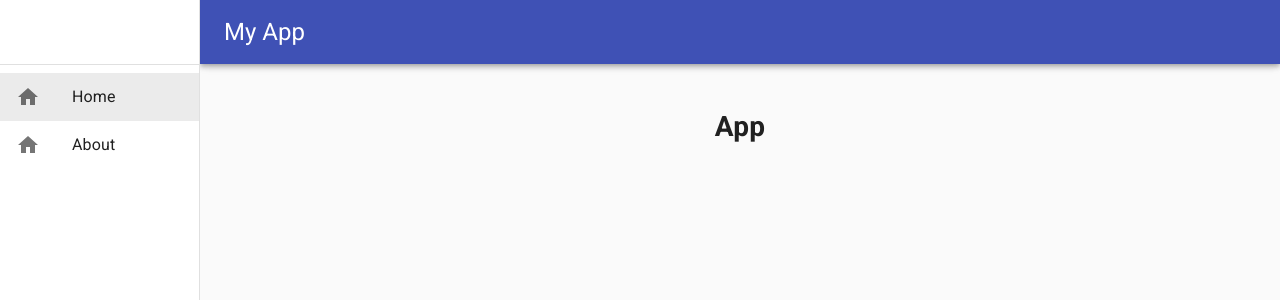
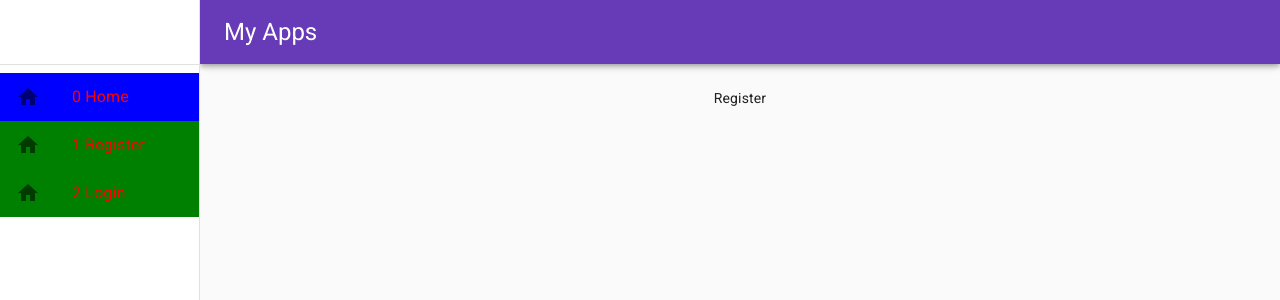
Before and after one commit to roopsBee/mern-boiler, a React (Create React App) app in the folder client/: page /auth/register in a window 1280 px wide. Shown: the top 300 px of the page. Built offline with nearby package versions, Linux system fonts and the light colour scheme.

Commit message:
start forms

```diff
--- a/client/src/App.js
+++ b/client/src/App.js
@@ -1,16 +1,25 @@
 import React from "react";
 import { BrowserRouter as Router, Route } from "react-router-dom";
+import { ThemeProvider } from "@material-ui/core/styles";
 
 import Layout from "./components/layout/Layout";
+import Home from "./components/Home";
+import Login from "./components/auth/Login";
+import Register from "./components/auth/Register";
+import theme from "./components/themes/theme";
 import "./App.css";
 
 const App = () => {
   return (
     <div className="App">
       <Router>
-        <Layout appName="My App">
-          <h1>App</h1>
-        </Layout>
+        <ThemeProvider theme={theme}>
+          <Layout appName="My App">
+            <Route exact path="/" component={Home} />
+            <Route exact path="/auth/login" component={Login} />
+            <Route exact path="/auth/register" component={Register} />
+          </Layout>
+        </ThemeProvider>
       </Router>
     </div>
   );
--- /dev/null
+++ b/client/src/components/Home.js
@@ -0,0 +1,7 @@
+import React from "react";
+
+const Home = () => {
+  return <div>Home</div>;
+};
+
+export default Home;
--- /dev/null
+++ b/client/src/components/auth/Login.js
@@ -0,0 +1,7 @@
+import React from "react";
+
+const Login = () => {
+  return <div>Login</div>;
+};
+
+export default Login;
--- /dev/null
+++ b/client/src/components/auth/Register.js
@@ -0,0 +1,7 @@
+import React from "react";
+
+const Register = () => {
+  return <div>Register</div>;
+};
+
+export default Register;
--- a/client/src/components/layout/Layout.js
+++ b/client/src/components/layout/Layout.js
@@ -12,11 +12,10 @@ import ListItemText from "@material-ui/core/ListItemText";
 import MenuIcon from "@material-ui/icons/Menu";
 import Toolbar from "@material-ui/core/Toolbar";
 import Typography from "@material-ui/core/Typography";
-import HomeIcon from "@material-ui/icons/Home";
-import SentimentVerySatisfiedIcon from "@material-ui/icons/SentimentVerySatisfied";
 import { NavLink } from "react-router-dom";
 import { makeStyles, useTheme } from "@material-ui/core/styles";
 import useMediaQuery from "@material-ui/core/useMediaQuery";
+import { drawerLinks, appName } from "./layoutConfig";
 
 const drawerWidth = 200;
 
@@ -72,23 +71,9 @@ function ResponsiveDrawer(props) {
     }
   };
 
-  const drawerLinks = [
-    {
-      icon: <HomeIcon />,
-      primary: "Home",
-      to: "/"
-    },
-    {
-      icon: <HomeIcon />,
-      primary: "About",
-      to: "/about"
-    }
-  ];
-
   const drawer = drawerLinks => {
     const drawerlinksRendered = drawerLinks.map((link, index) => {
       return (
-        <li>
         <ListItem
           component={NavLink}
           to={link.to}
@@ -100,9 +85,8 @@ function ResponsiveDrawer(props) {
           <ListItemIcon>
             {link.icon ? <ListItemIcon>{link.icon}</ListItemIcon> : null}
           </ListItemIcon>
-            <ListItemText primary={link.primary} />
+          <ListItemText primary={`${index}  ${link.primary}`} />
         </ListItem>
-        </li>
       );
     });
     return (
@@ -129,7 +113,7 @@ function ResponsiveDrawer(props) {
             <MenuIcon />
           </IconButton>
           <Typography variant="h5" noWrap>
-            {props.appName}
+            {appName}
           </Typography>
         </Toolbar>
       </AppBar>
--- /dev/null
+++ b/client/src/components/layout/layoutConfig.js
@@ -0,0 +1,22 @@
+import HomeIcon from "@material-ui/icons/Home";
+import React from "react";
+
+export const drawerLinks = [
+  {
+    icon: <HomeIcon />,
+    primary: "Home",
+    to: "/"
+  },
+  {
+    icon: <HomeIcon />,
+    primary: "Register",
+    to: "/auth/register"
+  },
+  {
+    icon: <HomeIcon />,
+    primary: "Login",
+    to: "/auth/login"
+  }
+];
+
+export const appName = "My Apps";
--- /dev/null
+++ b/client/src/components/themes/theme.js
@@ -0,0 +1,25 @@
+import { createMuiTheme } from "@material-ui/core/styles";
+import { deepPurple, green } from "@material-ui/core/colors";
+
+const theme = createMuiTheme({
+  overrides: {
+    MuiListItem: {
+      button: {
+        color: "red",
+        backgroundColor: "green",
+        "&$selected": {
+          backgroundColor: "blue"
+        },
+        "&:hover": {
+          color: "purple",
+          backgroundColor: "pink"
+        }
+      }
+    }
+  },
+  palette: {
+    primary: deepPurple,
+    secondary: green
+  }
+});
+export default theme;
```
Lines whose indentation alone changed are shown as unchanged.
